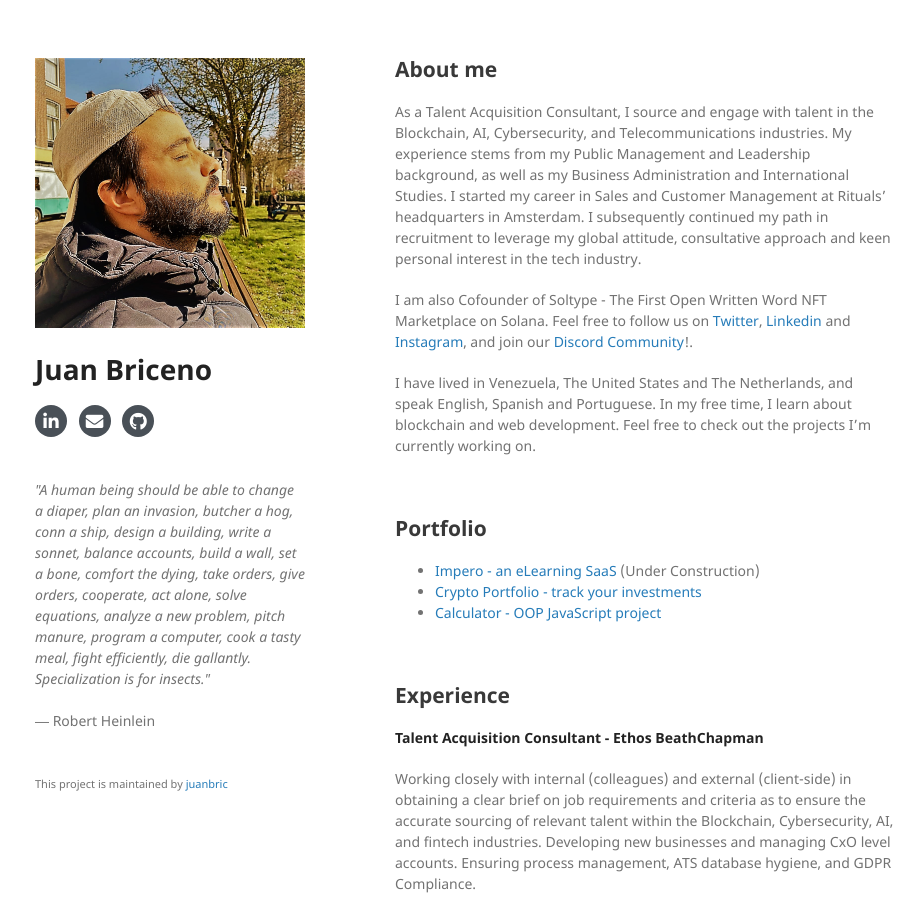
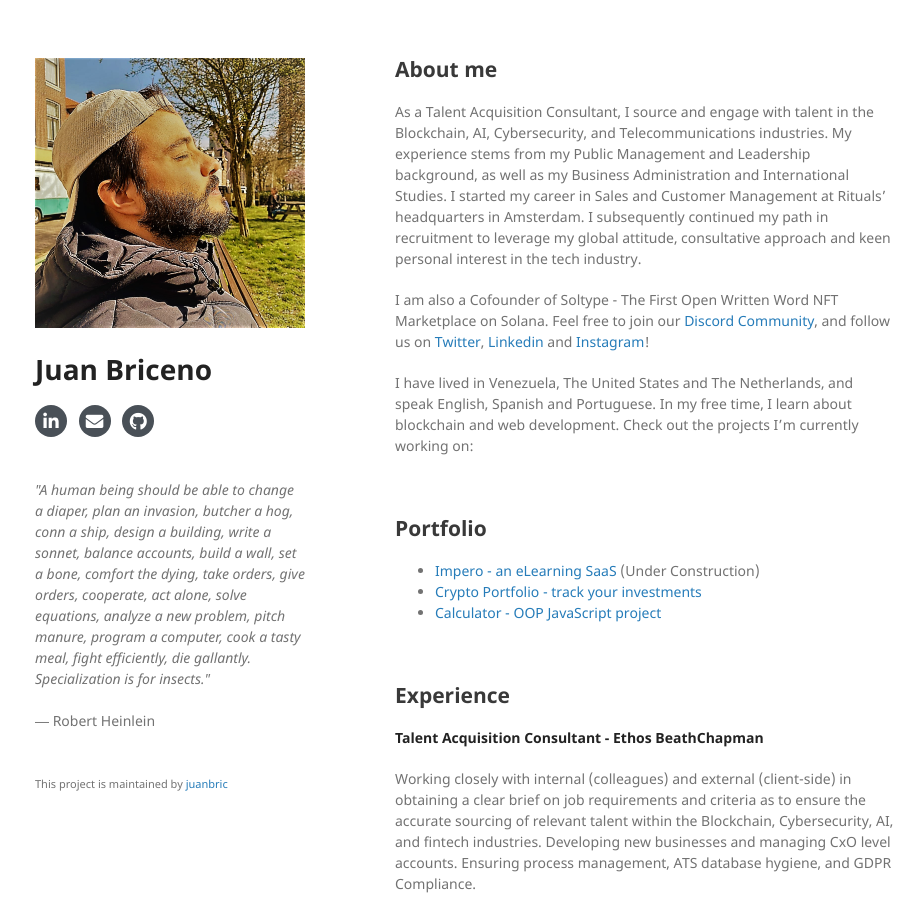
Before and after one commit to juanbric/homepage, a Jekyll site: the page built from index.md, in a window 1280 px wide and 900 px high. Shown: the whole window, without its empty margins (175-1098 px from the left). Built offline with Jekyll 4.4.1, drawn with Linux system fonts in a browser that asks for light colours; nearby versions of some CDN libraries; our own code applies the rules of GitHub Pages for plain Markdown files; a style sheet for code colours, icons or effects is not loaded.

Commit message:
Update index.md

```diff
--- a/index.md
+++ b/index.md
@@ -2,9 +2,9 @@
 
 As a Talent Acquisition Consultant, I source and engage with talent in the Blockchain, AI, Cybersecurity, and Telecommunications industries. My experience stems from my Public Management and Leadership background, as well as my Business Administration and International Studies. I started my career in Sales and Customer Management at Rituals' headquarters in Amsterdam. I subsequently continued my path in recruitment to leverage my global attitude, consultative approach and keen personal interest in the tech industry.
 
-I am also Cofounder of Soltype - The First Open Written Word NFT Marketplace on Solana. Feel free to follow us on [Twitter](https://twitter.com/SoltypeNFT), [Linkedin](https://www.linkedin.com/company/soltype/) and [Instagram](https://www.instagram.com/soltypenft/), and join our [Discord Community](https://discord.gg/RHTkhfvX9c)!.
+I am also a Cofounder of Soltype - The First Open Written Word NFT Marketplace on Solana. Feel free to join our [Discord Community](https://discord.gg/RHTkhfvX9c), and follow us on [Twitter](https://twitter.com/SoltypeNFT), [Linkedin](https://www.linkedin.com/company/soltype/) and [Instagram](https://www.instagram.com/soltypenft/)!
 
-I have lived in Venezuela, The United States and The Netherlands, and speak English, Spanish and Portuguese. In my free time, I learn about blockchain and web development. Feel free to check out the projects I'm currently working on.
+I have lived in Venezuela, The United States and The Netherlands, and speak English, Spanish and Portuguese. In my free time, I learn about blockchain and web development. Check out the projects I'm currently working on:
 
 <br/>
 
```
